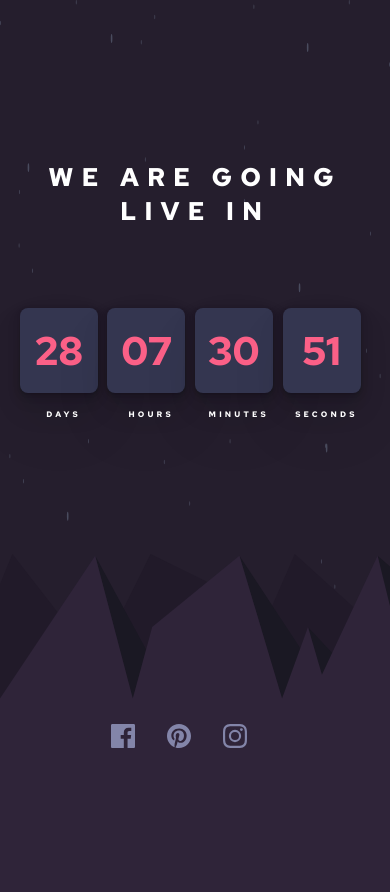
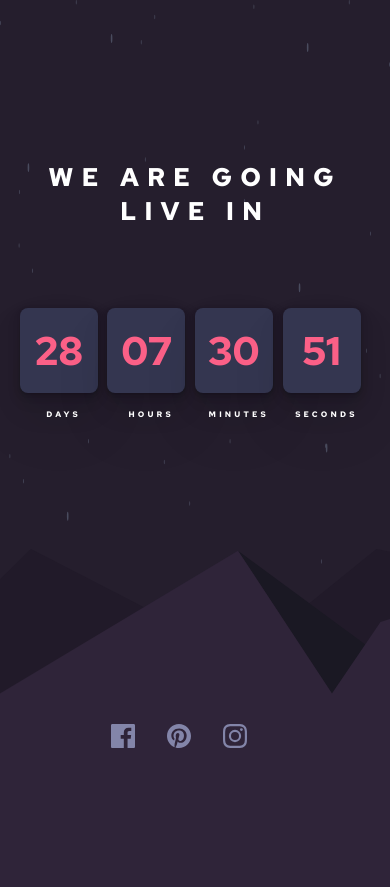
Before and after one commit to honeykhra/countdowntimer-react, a React (Create React App) app: page / in a window 390 px wide. Built offline with nearby package versions, Linux system fonts and the light colour scheme; the HTML template or start-up script is replaced by a standard one.

Commit message:
hills view fixed on mobile

```diff
--- a/src/App.css
+++ b/src/App.css
@@ -20,10 +20,16 @@
   align-items: center;
   /* justify-content: center; */
 }
-.hills {
+
+.hillscontainer {
+  width: 100vw;
+  overflow: hidden;
   z-index: -1;
   position: absolute;
   bottom: -3rem;
+}
+.hills {
+  width: 100vw;
 }
 
 .heading {
@@ -91,9 +97,7 @@
   }
   .hills {
     height: 40vh;
-    width: 100vw;
-    z-index: -1;
-    position: absolute;
+    width: 250vw;
   }
 
   .heading {
--- a/src/App.js
+++ b/src/App.js
@@ -12,7 +12,9 @@ export default function App() {
         <Countdown />
         <Icons />
       </div>
-      <img className="hills" src={bottomImg} alt="hills" />
+      <div className="hillscontainer">
+        <img className="hills" src={bottomImg} alt="hills" />
+      </div>
     </div>
   );
 }
```
